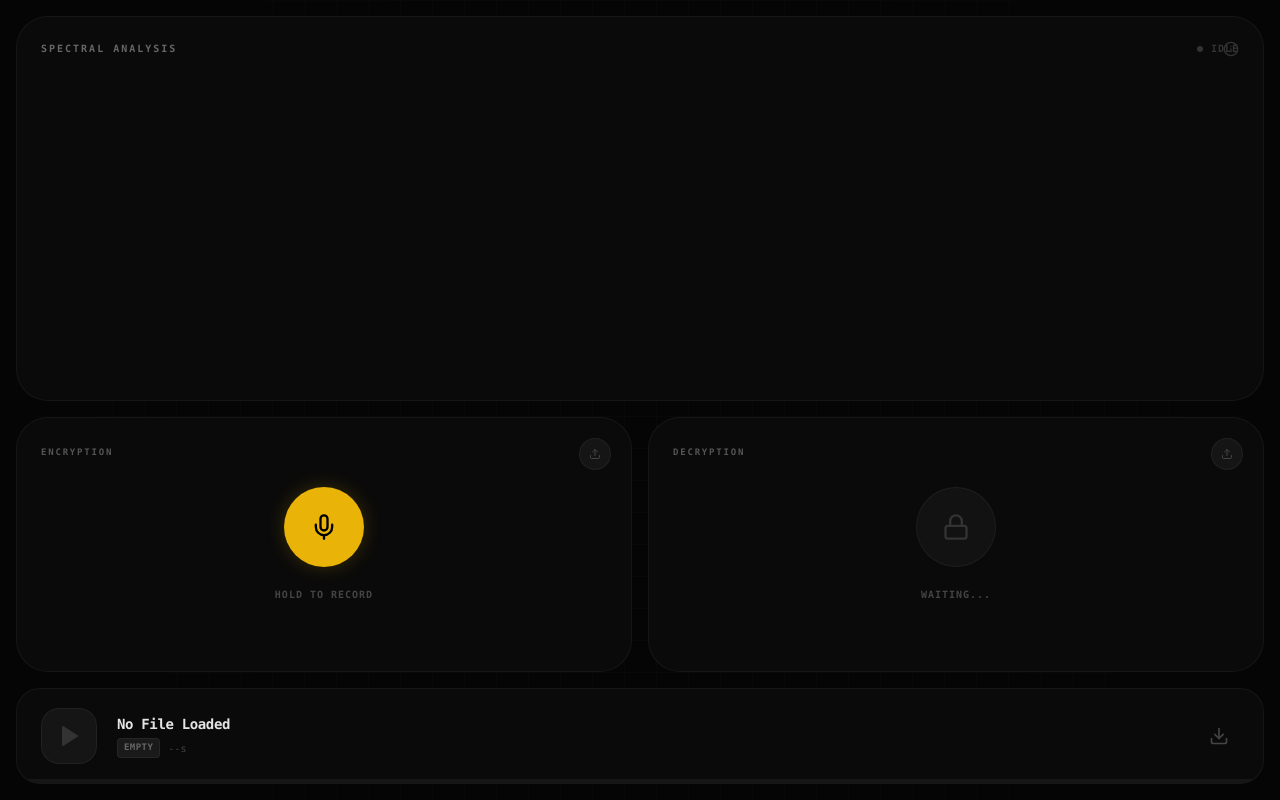
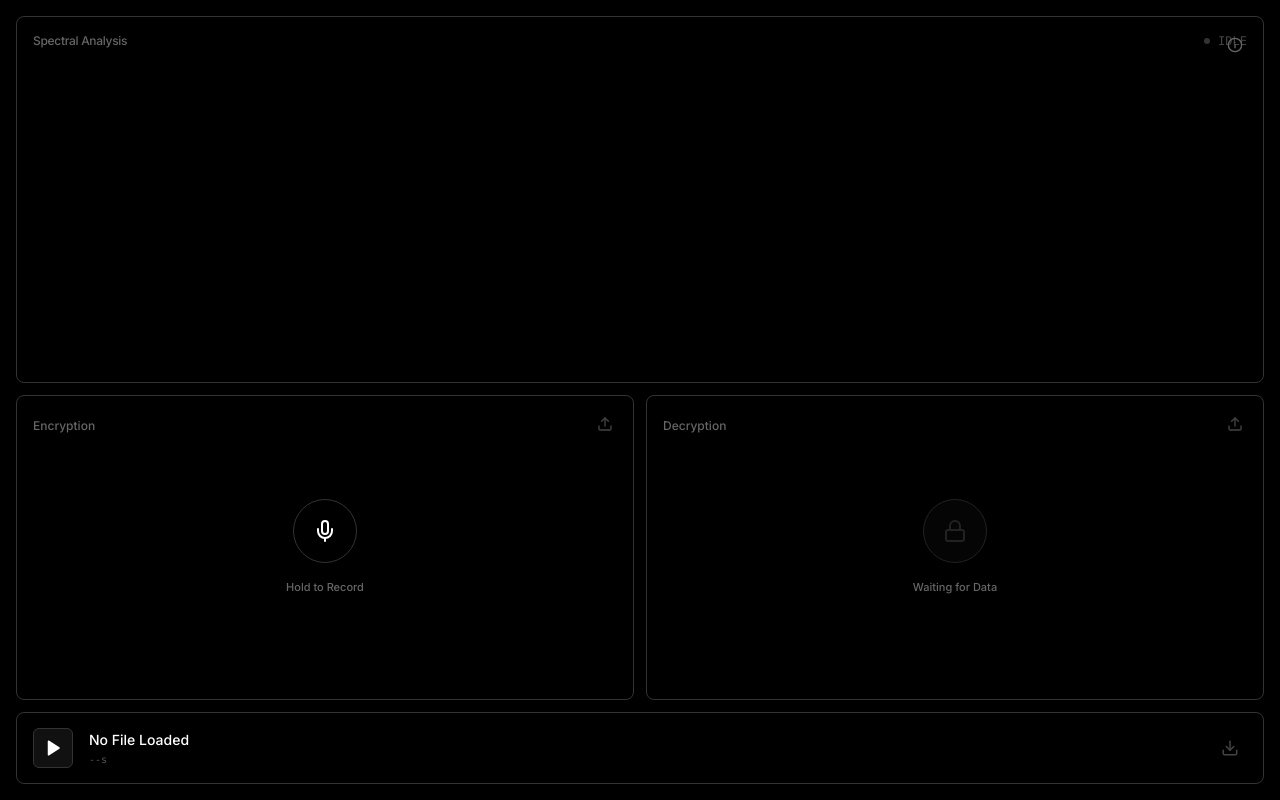
Before and after one commit to lukketsvane/blackbird-twst, a React (Vite) app: page / in a window 1280 px wide. Built offline with nearby package versions, Linux system fonts and the light colour scheme.

Commit message:
feat: Refine UI and visualizer for Blackbird Codec
Updates theme colors, font families, and UI element styles for a cleaner, higher-contrast aesthetic. Adjusts the audio visualizer's FFT size and smoothing for sharper visual representation.

```diff
--- a/App.tsx
+++ b/App.tsx
@@ -1,7 +1,7 @@
 import React, { useState, useRef, useEffect } from 'react';
 import * as AudioService from './services/audioService';
 import { Diagram } from './components/Diagram';
-import { Download, Play, Mic, Square, Upload, Lock, Unlock, Zap, Info, X, Pause } from 'lucide-react';
+import { Download, Play, Mic, Square, Upload, Lock, Unlock, Zap, Info, X, Pause, Activity } from 'lucide-react';
 
 type Mode = 'idle' | 'recording' | 'playing' | 'encoding' | 'decoding';
 
@@ -53,8 +53,8 @@ export default function BirdsongCodec() {
     const ctx = AudioService.getAudioContext();
     if (!analyserRef.current) {
       analyserRef.current = ctx.createAnalyser();
-      analyserRef.current.fftSize = 256; // Good balance for bar count
-      analyserRef.current.smoothingTimeConstant = 0.6; // Smoother fallback
+      analyserRef.current.fftSize = 512; // Higher res for sharper look
+      analyserRef.current.smoothingTimeConstant = 0.5;
     }
     return analyserRef.current;
   };
@@ -73,7 +73,7 @@ export default function BirdsongCodec() {
     setActivePlayback(null);
   };
 
-  // --- Gold Bar Visualizer ---
+  // --- High Contrast Visualizer ---
   const drawBars = (isActive: boolean) => {
     const canvas = canvasRef.current;
     const analyser = analyserRef.current;
@@ -92,44 +92,30 @@ export default function BirdsongCodec() {
     const dataArray = new Uint8Array(bufferLength);
     analyser.getByteFrequencyData(dataArray);
 
-    // Aesthetics
-    const gap = 4 * (window.devicePixelRatio || 2);
-    const barCount = 40; // Fixed number of bars for the "look"
+    const barCount = 64; // More bars for density
     const step = Math.floor(bufferLength / barCount);
-    const barWidth = (width / barCount) - gap;
+    const barWidth = (width / barCount);
+
+    ctx.fillStyle = isActive ? '#FFFFFF' : '#333333';
 
     for (let i = 0; i < barCount; i++) {
-        // Average the bin values for this bar to represent the range
         let sum = 0;
         for (let j=0; j<step; j++) {
             sum += dataArray[i*step + j];
         }
         const avg = sum / step;
 
+        // Sharp, mechanical movement
         const val = isActive
             ? (avg / 255)
-            : Math.max(0.02, (Math.sin(Date.now()/1000 + i) * 0.05 + 0.05)); // Idle wave
+            : 0.05;
 
-        const barHeight = val * height * 0.9;
-        const x = i * (barWidth + gap) + (gap/2);
+        const barHeight = Math.max(2, val * height);
+        const x = i * barWidth;
         const y = height - barHeight;
 
-        // Gradient Gold
-        const gradient = ctx.createLinearGradient(0, y, 0, height);
-        gradient.addColorStop(0, 'rgba(234, 179, 8, 0.9)'); // Yellow-500
-        gradient.addColorStop(1, 'rgba(234, 179, 8, 0.2)');
-
-        ctx.fillStyle = isActive ? gradient : 'rgba(255, 255, 255, 0.05)';
-
-        // Rounded top bars
-        ctx.beginPath();
-        const r = barWidth / 2;
-        ctx.moveTo(x, y + r);
-        ctx.arc(x + r, y + r, r, Math.PI, 0);
-        ctx.lineTo(x + barWidth, height);
-        ctx.lineTo(x, height);
-        ctx.closePath();
-        ctx.fill();
+        // Crisp Rectangles
+        ctx.fillRect(x, y, barWidth - 2, barHeight); // -2 for gap
     }
   };
 
@@ -165,9 +151,9 @@ export default function BirdsongCodec() {
             setRecordedAudio(audioBuffer);
             setEncodedAudio(null);
             setDecodedAudio(null);
-            setStatus('RECORDED');
+            setStatus('Recorded');
         } catch (e) {
-            setStatus('ERROR');
+            setStatus('Error');
         }
         setMode('idle');
         cancelAnimationFrame(animationRef.current);
@@ -176,7 +162,7 @@ export default function BirdsongCodec() {
 
       mediaRecorderRef.current.start();
       setMode('recording');
-      setStatus('RECORDING');
+      setStatus('Recording...');
 
       const animate = () => {
         if (mediaRecorderRef.current?.state === 'recording') {
@@ -188,7 +174,7 @@ export default function BirdsongCodec() {
 
     } catch (err) {
       console.error(err);
-      setStatus('MIC PERMISSION');
+      setStatus('No Mic');
     }
   };
 
@@ -202,18 +188,18 @@ export default function BirdsongCodec() {
     if (!recordedAudio) return;
     stopAudio();
     setMode('encoding');
-    setStatus('ENCRYPTING...');
+    setStatus('Encrypting...');
 
-    await new Promise(r => setTimeout(r, 100)); // UI Render
+    await new Promise(r => setTimeout(r, 100));
 
     try {
       const out = await AudioService.encodeToBirdsong(recordedAudio);
       setEncodedAudio(out);
       setDecodedAudio(null);
-      setStatus('ENCRYPTED');
+      setStatus('Encrypted');
       setMode('idle');
     } catch (e) {
-        setStatus('ERROR');
+        setStatus('Error');
         setMode('idle');
     }
   };
@@ -222,16 +208,16 @@ export default function BirdsongCodec() {
     if (!encodedAudio) return;
     stopAudio();
     setMode('decoding');
-    setStatus('REVIVING...');
+    setStatus('Reviving...');
     await new Promise(r => setTimeout(r, 100));
 
     try {
       const out = await AudioService.decodeFromBirdsong(encodedAudio);
       setDecodedAudio(out);
-      setStatus('REVIVED');
+      setStatus('Revived');
       setMode('idle');
     } catch (e) {
-        setStatus('ERROR');
+        setStatus('Error');
         setMode('idle');
     }
   };
@@ -273,7 +259,6 @@ export default function BirdsongCodec() {
     animationRef.current = requestAnimationFrame(animate);
   };
 
-  // --- Upload Handling (iOS Compatible) ---
   const handleUpload = async (e: React.ChangeEvent<HTMLInputElement>, isArtifact: boolean) => {
     const file = e.target.files?.[0];
     if (!file) return;
@@ -288,73 +273,63 @@ export default function BirdsongCodec() {
             setEncodedAudio(buffer);
             setRecordedAudio(null);
             setDecodedAudio(null);
-            setStatus('ARTIFACT LOADED');
+            setStatus('Artifact Loaded');
             play(buffer, 'encoded');
         } else {
             setRecordedAudio(buffer);
             setEncodedAudio(null);
             setDecodedAudio(null);
-            setStatus('SOURCE LOADED');
+            setStatus('Source Loaded');
             play(buffer, 'input');
         }
-    } catch (e) { setStatus('INVALID WAV'); }
+    } catch (e) { setStatus('Invalid WAV'); }
   };
 
   return (
-    <div className="fixed inset-0 bg-[#050505] text-[#e5e5e5] font-mono flex flex-col safe-pt safe-pb p-4 gap-4 overflow-hidden select-none">
-
-        {/* Background Grid */}
-        <div className="absolute inset-0 bg-grid-pattern opacity-40 pointer-events-none" />
+    <div className="fixed inset-0 bg-black text-white flex flex-col safe-pt safe-pb p-4 gap-3 overflow-hidden select-none">
 
         {/* 1. SPECTRAL ANALYSIS (Visualizer) */}
-        <div className="flex-[1.5] min-h-0 relative bg-[#0A0A0A] rounded-[32px] border border-white/5 overflow-hidden flex flex-col">
+        <div className="flex-[1.2] min-h-0 relative bg-black rounded-lg border border-[#333] overflow-hidden flex flex-col">
              {/* Header */}
-            <div className="absolute top-6 left-6 right-6 flex justify-between items-center z-20">
-                <span className="text-[10px] font-bold uppercase tracking-[0.2em] text-[#666]">Spectral Analysis</span>
+            <div className="absolute top-4 left-4 right-4 flex justify-between items-center z-20">
+                <span className="text-xs font-medium text-[#666] tracking-tight">Spectral Analysis</span>
                 <div className="flex items-center gap-2">
-                    <div className={`w-1.5 h-1.5 rounded-full ${mode === 'recording' || activePlayback ? 'bg-yellow-500 animate-pulse' : 'bg-[#333]'}`} />
-                    <span className={`text-[10px] tracking-widest font-bold ${mode === 'recording' || activePlayback ? 'text-yellow-500' : 'text-[#333]'}`}>
+                    <div className={`w-1.5 h-1.5 rounded-full ${mode === 'recording' || activePlayback ? 'bg-white' : 'bg-[#333]'}`} />
+                    <span className={`text-xs font-mono font-medium ${mode === 'recording' || activePlayback ? 'text-white' : 'text-[#444]'}`}>
                         {status}
                     </span>
                 </div>
             </div>
 
             {/* Bars Canvas */}
-            <div className="flex-1 w-full relative flex items-end justify-center px-6 pb-0">
-                 <canvas ref={canvasRef} className="w-full h-[80%] block opacity-90" />
+            <div className="flex-1 w-full relative flex items-end justify-center px-4 pb-0">
+                 <canvas ref={canvasRef} className="w-full h-[70%] block" />
             </div>
 
             {/* Info Button */}
             <button
                 onClick={() => setShowInfo(true)}
-                className="absolute top-6 right-6 p-2 -mr-2 -mt-2 text-[#333] hover:text-white transition-colors z-30"
+                className="absolute top-4 right-4 p-1 text-[#666] hover:text-white transition-colors z-30"
             >
                 <Info size={16} />
             </button>
         </div>
 
         {/* 2. ACTION GRID */}
-        <div className="flex-1 min-h-[220px] grid grid-cols-2 gap-4">
+        <div className="flex-1 min-h-[180px] grid grid-cols-2 gap-3">
 
             {/* ENCRYPTION CARD */}
-            <div className={`
-                relative bg-[#0A0A0A] rounded-[32px] flex flex-col items-center justify-center gap-5
-                border transition-all duration-300 group
-                ${mode === 'recording' ? 'border-yellow-500/50 shadow-[0_0_40px_-10px_rgba(234,179,8,0.3)]' : 'border-white/5'}
-            `}>
-                {/* Upload Action */}
-                <label className="absolute top-5 right-5 w-8 h-8 flex items-center justify-center rounded-full bg-[#151515] text-[#444] hover:text-white hover:bg-[#222] transition-colors cursor-pointer border border-white/5 active:scale-90 z-20">
-                    <Upload size={12} />
+            <div className="relative bg-black rounded-lg border border-[#333] flex flex-col items-center justify-center gap-4 group hover:border-[#555] transition-colors">
+
+                <label className="absolute top-3 right-3 p-2 text-[#444] hover:text-white cursor-pointer transition-colors active:scale-90 z-20">
+                    <Upload size={16} />
                     <input type="file" accept=".wav,audio/wav,audio/*" onChange={(e) => handleUpload(e, false)} className="hidden" />
                 </label>
 
-                <div className="absolute top-5 left-6">
-                    <span className={`text-[9px] font-bold uppercase tracking-[0.2em] ${mode === 'recording' ? 'text-yellow-500' : 'text-[#555]'}`}>
-                        Encryption
-                    </span>
+                <div className="absolute top-4 left-4">
+                    <span className="text-xs font-medium text-[#666]">Encryption</span>
                 </div>
 
-                {/* Main Action Button */}
                 {!recordedAudio ? (
                     <button
                         onMouseDown={startRecording}
@@ -362,113 +337,99 @@ export default function BirdsongCodec() {
                         onTouchStart={startRecording}
                         onTouchEnd={stopRecording}
                         className={`
-                            w-20 h-20 rounded-full flex items-center justify-center transition-all duration-200
+                            w-16 h-16 rounded-full flex items-center justify-center transition-all duration-200 border
                             ${mode === 'recording'
-                                ? 'bg-yellow-500 text-black scale-110 shadow-lg'
-                                : 'bg-yellow-500 text-black hover:scale-105 hover:brightness-110 shadow-[0_0_20px_rgba(234,179,8,0.2)]'}
+                                ? 'bg-white text-black border-white'
+                                : 'bg-black text-white border-[#333] hover:bg-[#111] hover:border-[#666]'}
                         `}
                     >
-                        {mode === 'recording' ? <Square size={24} fill="currentColor" /> : <Mic size={28} />}
+                        {mode === 'recording' ? <Square size={20} fill="currentColor" /> : <Mic size={24} />}
                     </button>
                 ) : (
                      <button
                         onClick={encode}
                         disabled={mode === 'encoding'}
-                        className={`
-                            w-20 h-20 rounded-full flex items-center justify-center transition-all duration-200
-                            bg-yellow-500 text-black animate-in zoom-in
-                            ${mode === 'encoding' ? 'animate-pulse' : 'hover:scale-105'}
-                        `}
+                        className="w-16 h-16 rounded-full flex items-center justify-center transition-all duration-200 bg-white text-black hover:scale-105"
                     >
-                        <Zap size={28} fill={mode === 'encoding' ? "currentColor" : "none"} />
+                        <Zap size={24} fill="currentColor" />
                     </button>
                 )}
 
-                <span className={`text-[10px] uppercase tracking-widest font-bold ${mode === 'recording' ? 'text-yellow-500' : 'text-[#444]'}`}>
-                    {mode === 'recording' ? 'Recording...' : recordedAudio ? (mode === 'encoding' ? 'Encrypting...' : 'Encrypt') : 'Hold to Record'}
+                <span className="text-[11px] font-medium text-[#666]">
+                    {mode === 'recording' ? 'Recording...' : recordedAudio ? (mode === 'encoding' ? 'Processing...' : 'Ready to Encrypt') : 'Hold to Record'}
                 </span>
 
                 {recordedAudio && !mode && (
-                    <button onClick={() => setRecordedAudio(null)} className="absolute bottom-4 text-[9px] text-red-500/40 hover:text-red-500 uppercase tracking-widest px-4 py-2">
+                    <button onClick={() => setRecordedAudio(null)} className="absolute bottom-3 text-[10px] text-[#444] hover:text-white transition-colors font-medium">
                         Discard
                     </button>
                 )}
             </div>
 
             {/* DECRYPTION CARD */}
-            <div className={`
-                relative bg-[#0A0A0A] rounded-[32px] flex flex-col items-center justify-center gap-5 border
-                transition-all duration-300
-                ${encodedAudio ? 'border-violet-500/30 shadow-[0_0_30px_-10px_rgba(139,92,246,0.15)]' : 'border-white/5'}
-            `}>
-                 {/* Upload Action */}
-                <label className="absolute top-5 right-5 w-8 h-8 flex items-center justify-center rounded-full bg-[#151515] text-[#444] hover:text-white hover:bg-[#222] transition-colors cursor-pointer border border-white/5 active:scale-90 z-20">
-                    <Upload size={12} />
+            <div className="relative bg-black rounded-lg border border-[#333] flex flex-col items-center justify-center gap-4 hover:border-[#555] transition-colors">
+
+                <label className="absolute top-3 right-3 p-2 text-[#444] hover:text-white cursor-pointer transition-colors active:scale-90 z-20">
+                    <Upload size={16} />
                     <input type="file" accept=".wav,audio/wav,audio/*" onChange={(e) => handleUpload(e, true)} className="hidden" />
                 </label>
 
-                <div className="absolute top-5 left-6">
-                    <span className={`text-[9px] font-bold uppercase tracking-[0.2em] ${encodedAudio ? 'text-violet-500' : 'text-[#555]'}`}>
-                        Decryption
-                    </span>
+                <div className="absolute top-4 left-4">
+                    <span className="text-xs font-medium text-[#666]">Decryption</span>
                 </div>
 
                 <button
                     onClick={decode}
                     disabled={!encodedAudio || mode === 'decoding'}
                     className={`
-                        w-20 h-20 rounded-full flex items-center justify-center transition-all duration-200
+                        w-16 h-16 rounded-full flex items-center justify-center transition-all duration-200 border
                         ${encodedAudio
-                            ? 'bg-violet-600 text-white shadow-[0_0_20px_rgba(124,58,237,0.4)] hover:scale-105 hover:bg-violet-500'
-                            : 'bg-[#121212] text-[#333] border border-white/5 cursor-not-allowed'}
-                        ${mode === 'decoding' ? 'animate-pulse' : ''}
+                            ? 'bg-white text-black border-white hover:scale-105'
+                            : 'bg-[#050505] text-[#222] border-[#222] cursor-not-allowed'}
                     `}
                 >
-                    {encodedAudio ? <Unlock size={28} /> : <Lock size={28} />}
+                    {encodedAudio ? <Unlock size={24} /> : <Lock size={24} />}
                 </button>
 
-                <span className={`text-[10px] uppercase tracking-widest font-bold ${encodedAudio ? 'text-violet-400' : 'text-[#444]'}`}>
-                    {mode === 'decoding' ? 'Reviving...' : encodedAudio ? 'Revive Audio' : 'Waiting...'}
+                <span className="text-[11px] font-medium text-[#666]">
+                    {mode === 'decoding' ? 'Processing...' : encodedAudio ? 'Ready to Revive' : 'Waiting for Data'}
                 </span>
             </div>
 
         </div>
 
         {/* 3. ARTIFACT PLAYER */}
-        <div className="h-[96px] shrink-0 bg-[#0A0A0A] rounded-[24px] border border-white/5 flex items-center px-6 gap-5 relative overflow-hidden group">
-             {/* Progress Bar Background */}
-             <div className="absolute bottom-0 left-0 h-1 bg-white/5 w-full" />
+        <div className="h-[72px] shrink-0 bg-black rounded-lg border border-[#333] flex items-center px-4 gap-4 relative overflow-hidden group hover:border-[#555] transition-colors">
              {/* Active Progress */}
              {activePlayback && (
-                <div className="absolute bottom-0 left-0 h-1 bg-yellow-500/80 w-1/3 animate-[pulse_2s_infinite]" />
+                <div className="absolute bottom-0 left-0 h-[2px] bg-white w-full animate-pulse opacity-50" />
              )}
 
              {/* Play Icon Box */}
              <div className={`
-                w-14 h-14 rounded-[18px] flex items-center justify-center shrink-0 transition-all duration-300
-                ${activePlayback ? 'bg-yellow-500 text-black shadow-[0_0_20px_-5px_rgba(234,179,8,0.4)]' : 'bg-[#151515] text-[#333] border border-white/5'}
+                w-10 h-10 rounded-md flex items-center justify-center shrink-0 transition-all duration-300 border
+                ${activePlayback ? 'bg-white text-black border-white' : 'bg-[#111] text-white border-[#333]'}
              `}>
-                {activePlayback ? <Pause size={24} fill="currentColor" /> : <Play size={24} fill="currentColor" />}
+                {activePlayback ? <Pause size={18} fill="currentColor" /> : <Play size={18} fill="currentColor" />}
              </div>
 
              {/* Info */}
-             <div className="flex-1 min-w-0 flex flex-col justify-center gap-1">
-                <div className="text-sm font-bold truncate text-[#e5e5e5] tracking-tight">
+             <div className="flex-1 min-w-0 flex flex-col justify-center gap-0.5">
+                <div className="text-sm font-medium truncate text-white">
                     {decodedAudio ? "revived_audio.wav" : encodedAudio ? "artifact_specimen.wav" : recordedAudio ? "source_input.wav" : "No File Loaded"}
                 </div>
                 <div className="flex items-center gap-2">
-                    <span className="text-[9px] bg-[#1A1A1A] text-[#666] px-1.5 py-0.5 rounded-[4px] uppercase font-bold tracking-wider border border-white/5">
-                        {encodedAudio || decodedAudio || recordedAudio ? "WAV" : "EMPTY"}
-                    </span>
-                    <span className="text-[10px] text-[#444] font-mono">
+                    <span className="text-[10px] text-[#555] font-mono">
                         {(decodedAudio || encodedAudio || recordedAudio)?.duration.toFixed(2) || "--"}s
                     </span>
+                    {(decodedAudio || encodedAudio || recordedAudio) && (
+                         <span className="text-[9px] bg-[#222] text-[#888] px-1.5 py-px rounded font-medium">WAV</span>
+                    )}
                 </div>
              </div>
 
              {/* Actions */}
-             <div className="flex items-center gap-3">
-                 {/* Invisible Full Click Area for Play Toggle */}
+             <div className="flex items-center gap-2">
                  <button
                     onClick={() => {
                         if (decodedAudio) play(decodedAudio, 'decoded');
@@ -480,7 +441,6 @@ export default function BirdsongCodec() {
                     aria-label="Play Toggle"
                  />
 
-                 {/* Download (Z-Index above play toggle) */}
                  <button
                     onClick={(e) => {
                         e.stopPropagation();
@@ -489,20 +449,20 @@ export default function BirdsongCodec() {
                         else if (recordedAudio) AudioService.downloadBuffer(recordedAudio, 'source.wav');
                     }}
                     disabled={!encodedAudio && !recordedAudio && !decodedAudio}
-                    className="w-10 h-10 rounded-full flex items-center justify-center text-[#444] hover:text-white hover:bg-[#222] z-20 transition-colors active:scale-90"
+                    className="p-2 text-[#444] hover:text-white z-20 transition-colors active:scale-90"
                 >
-                    <Download size={20} />
+                    <Download size={18} />
                  </button>
              </div>
         </div>
 
       {/* Info Modal */}
       {showInfo && (
-        <div className="fixed inset-0 z-50 bg-black/95 backdrop-blur-md flex items-center justify-center p-6 animate-in fade-in duration-200">
-            <div className="w-full max-w-lg bg-[#0A0A0A] border border-white/10 rounded-3xl p-6 shadow-2xl">
+        <div className="fixed inset-0 z-50 bg-black/80 backdrop-blur-sm flex items-center justify-center p-6 animate-in fade-in duration-200">
+            <div className="w-full max-w-lg bg-black border border-[#333] rounded-lg p-6 shadow-2xl">
                 <div className="flex justify-between items-center mb-6">
-                     <h2 className="text-lg font-bold text-white tracking-tight">Codec Architecture</h2>
-                     <button onClick={() => setShowInfo(false)} className="w-8 h-8 flex items-center justify-center rounded-full bg-[#151515] text-[#666] hover:text-white">
+                     <h2 className="text-sm font-semibold text-white">System Architecture</h2>
+                     <button onClick={() => setShowInfo(false)} className="text-[#666] hover:text-white">
                         <X size={18} />
                      </button>
                 </div>
--- a/index.html
+++ b/index.html
@@ -7,7 +7,7 @@
     <!-- PWA / iOS Capabilities -->
     <meta name="apple-mobile-web-app-capable" content="yes">
     <meta name="apple-mobile-web-app-status-bar-style" content="black-translucent">
-    <meta name="theme-color" content="#050505">
+    <meta name="theme-color" content="#000000">
     <meta name="mobile-web-app-capable" content="yes">
     <meta name="apple-mobile-web-app-title" content="Blackbird">
 
@@ -15,16 +15,16 @@
     <script src="https://cdn.tailwindcss.com"></script>
     <link rel="preconnect" href="https://fonts.googleapis.com">
     <link rel="preconnect" href="https://fonts.gstatic.com" crossorigin>
-    <link href="https://fonts.googleapis.com/css2?family=JetBrains+Mono:wght@400;500;700&display=swap" rel="stylesheet">
+    <link href="https://fonts.googleapis.com/css2?family=Inter:wght@400;500;600&family=JetBrains+Mono:wght@400;500&display=swap" rel="stylesheet">
     <style>
       :root {
-        --bg-color: #050505;
-        --grid-color: rgba(255, 255, 255, 0.04);
+        --bg-color: #000000;
+        --border-color: #333333;
       }
       body {
-        font-family: 'JetBrains Mono', monospace;
+        font-family: 'Inter', sans-serif;
         background-color: var(--bg-color);
-        color: #e5e5e5;
+        color: #ffffff;
         overscroll-behavior: none;
         -webkit-tap-highlight-color: transparent;
         user-select: none;
@@ -34,15 +34,8 @@
         height: 100%;
       }
 
-      /* Subtle Crosshair Grid */
-      .bg-grid-pattern {
-        background-image:
-          linear-gradient(var(--grid-color) 1px, transparent 1px),
-          linear-gradient(90deg, var(--grid-color) 1px, transparent 1px);
-        background-size: 32px 32px; /* Smaller grid */
-        background-position: center center;
-        mask-image: radial-gradient(circle at center, black 50%, transparent 100%);
-        -webkit-mask-image: radial-gradient(circle at center, black 50%, transparent 100%);
+      .font-mono {
+        font-family: 'JetBrains Mono', monospace;
       }
 
       /* Hide Scrollbar */
@@ -56,18 +49,18 @@
 
       /* Button Press Effect */
       button:active {
-        transform: scale(0.96);
+        transform: scale(0.98);
       }
     </style>
   <script type="importmap">
 {
   "imports": {
-    "react-dom/": "https://esm.sh/react-dom@^19.2.3/",
-    "lucide-react": "https://esm.sh/lucide-react@^0.562.0",
     "react": "https://esm.sh/react@^19.2.3",
     "react/": "https://esm.sh/react@^19.2.3/",
-    "@vitejs/plugin-react": "https://esm.sh/@vitejs/plugin-react@^5.1.2",
-    "vite": "https://esm.sh/vite@^7.3.0"
+    "lucide-react": "https://esm.sh/lucide-react@^0.562.0",
+    "react-dom/": "https://esm.sh/react-dom@^19.2.3/",
+    "vite": "https://esm.sh/vite@^7.3.0",
+    "@vitejs/plugin-react": "https://esm.sh/@vitejs/plugin-react@^5.1.2"
   }
 }
 </script>
```
Also changed, not shown: components/Diagram.tsx (+42 -56 lines).
